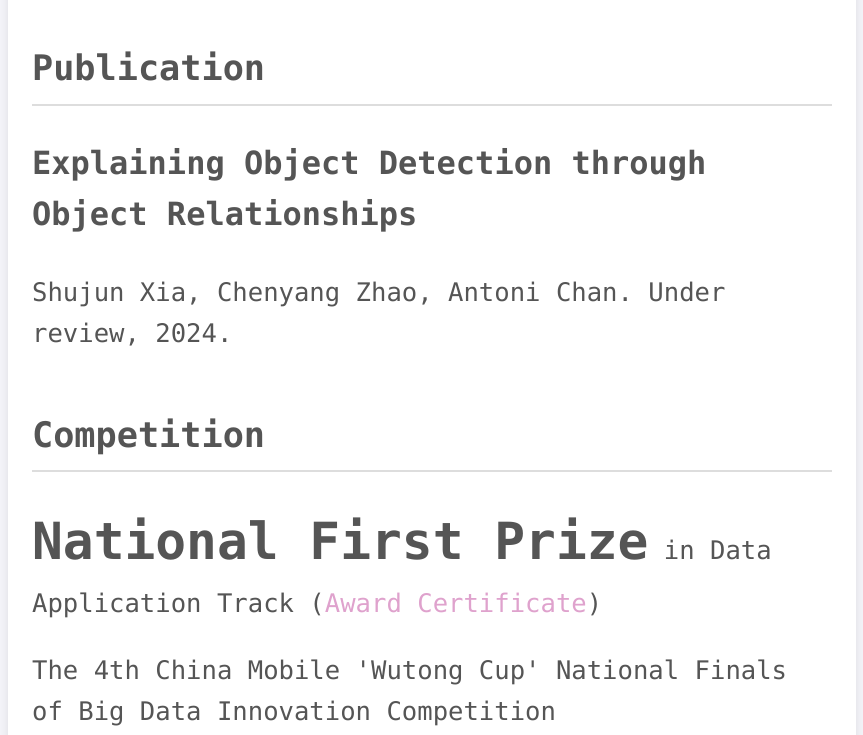
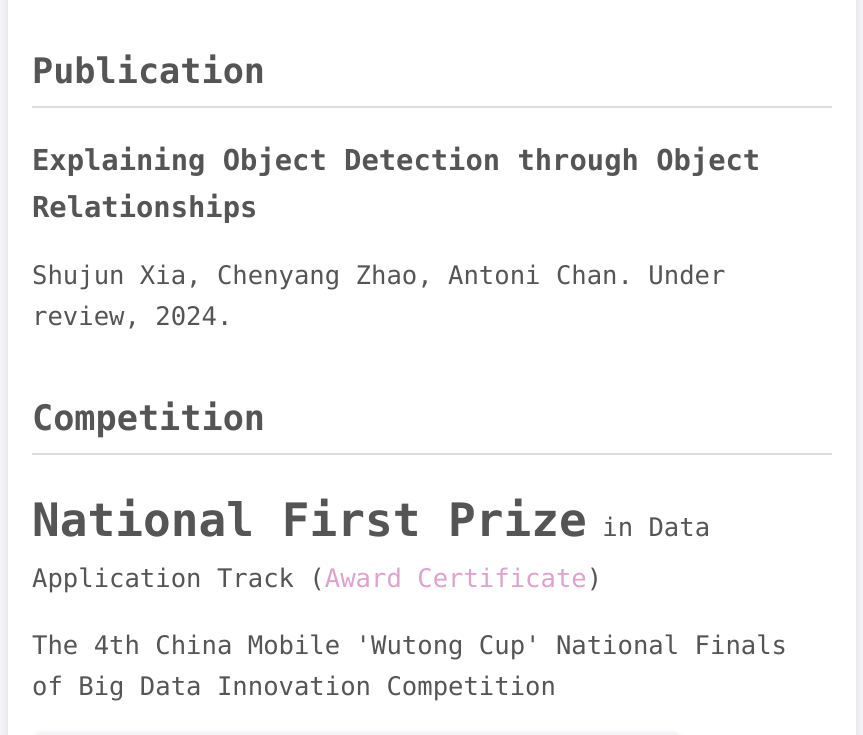
Before and after one commit to migoxia/migoxia.github.io, a plain HTML site: page index.html in a window 1280 px wide. Shown: the part 1500-2235 px from the top of the page, without its empty margins (208-1071 px from the left). Drawn offline with Linux system fonts and the light colour scheme.

Commit message:
Update index.html

```diff
--- a/index.html
+++ b/index.html
@@ -68,7 +68,7 @@
       }
 
       .highlight {
-        font-size: 2em;
+        font-size: 1.8em;
         font-weight: bold;
       }
 
@@ -109,7 +109,7 @@
       nav a {
         color: var(--link-color);
         margin: 0 15px;
-        font-size: 1.5em;
+        font-size: 1.6em;
       }
 
       nav a:hover {
@@ -161,7 +161,7 @@
       <!-- Publication Section -->
       <div class="section" id="publication">
         <h2>Publication</h2>
-        <p class="highlight">Explaining Object Detection through Object Relationships</p>
+        <span class="highlight">Explaining Object Detection through Object Relationships</span>
         <p>Shujun Xia, Chenyang Zhao, Antoni Chan. Under review, 2024.</p>
       </div>
 
```
